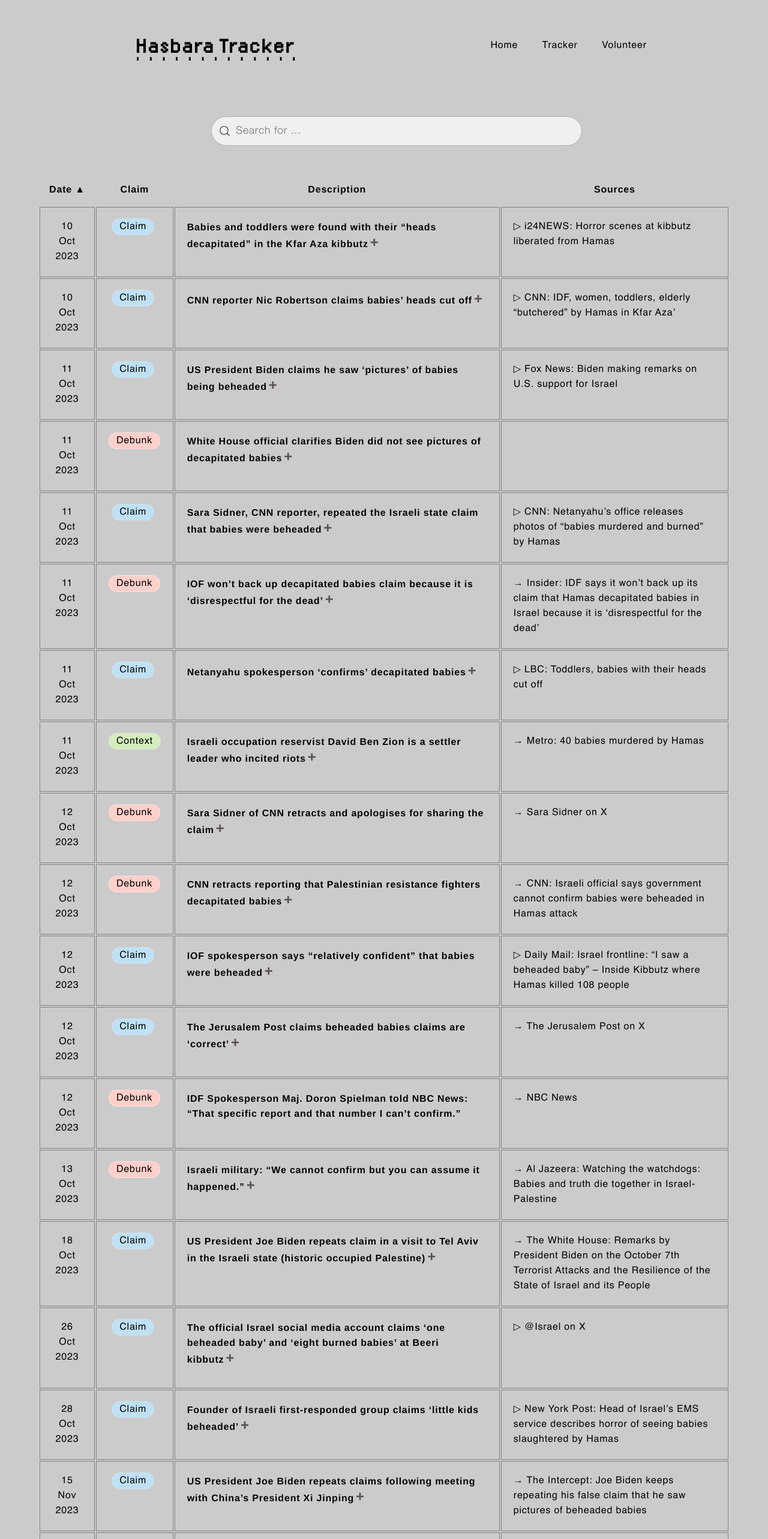
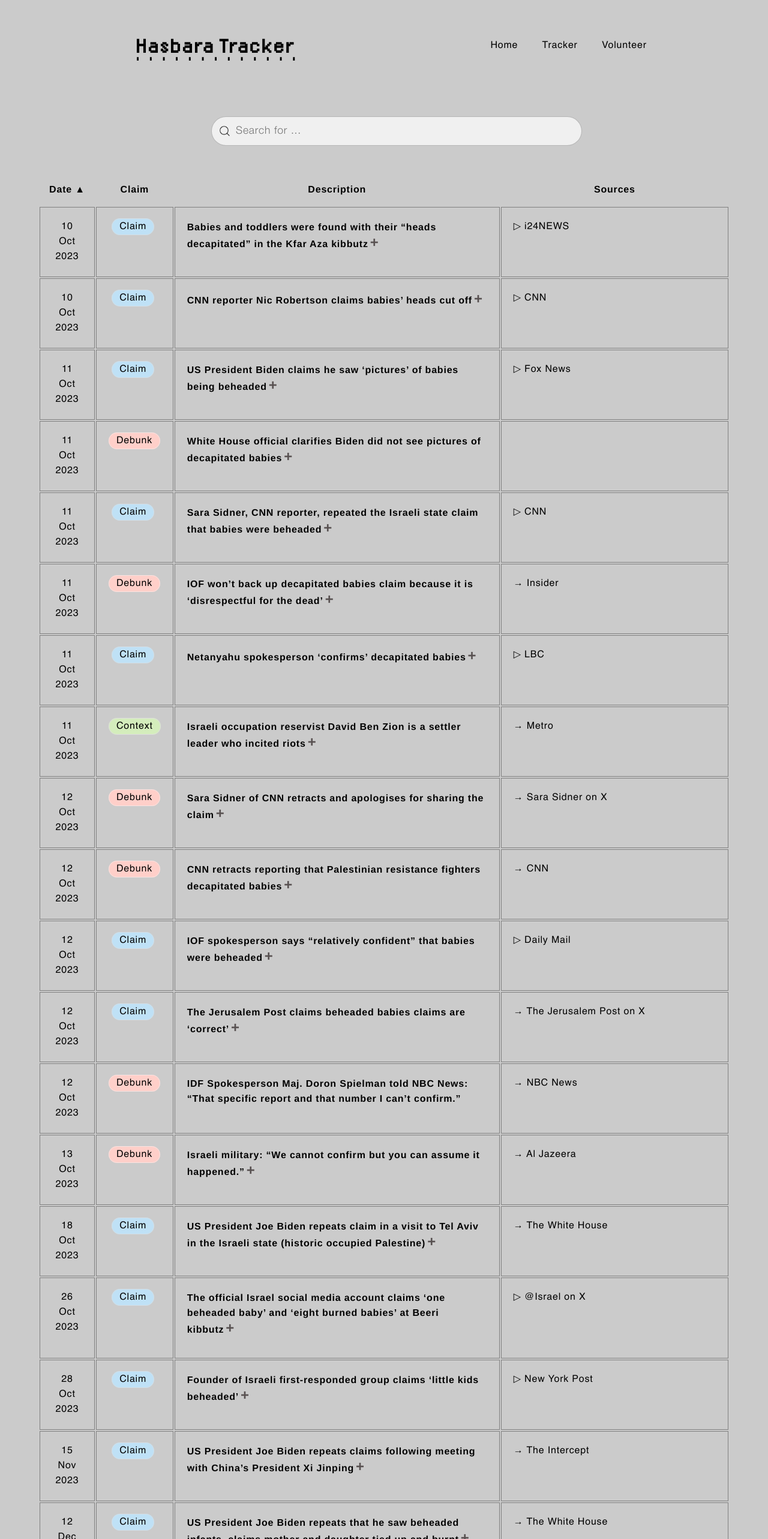
Before and after one commit to tamtzekin/hasbara-tracker, a React (Create React App) app: page /tracker in a window 1280 px wide. Shown: the top 2566 px of the page at 60% size. Built offline with nearby package versions, Linux system fonts and the light colour scheme.

Commit message:
shortened source text

```diff
--- a/src/components/data.js
+++ b/src/components/data.js
@@ -11,7 +11,7 @@ const data = [
             summaryClass: 'expand-text',
             details: 'A spokesperson for the Israeli state’s prime minister claimed babies and toddlers were found with their “heads decapitated” in the Kfar Aza kibbutz after Hamas fighters entered occupied Palestine on October 7, 2023.<br /><br />Nicole Zedeck, a reporter with Tel Aviv-based news channel i24, interviewed Israeli occupation force soldier David Ben Zion who made the same claim on October 10, 2023. He said: “They cut heads of children, they cut heads of women.”',
         },
-        sourceText: '▷ i24NEWS: Horror scenes at kibbutz liberated from Hamas',
+        sourceText: '▷ i24NEWS',
         sourceLink: 'https://archive.ph/QeCXs',
         videoLink: '/files/i24NEWS_10Oct.mp4',
     },
@@ -28,7 +28,7 @@ const data = [
             summaryClass: 'expand-text',
             details: 'Nic Robertson, a CNN reporter, claimed Palestinian resistance fighters carried out ISIS-style executions” by “cutting the heads off of people” including babies and killing their pets.<br /><br />“Men, women, children, hands bound, shot, executed, heads cut.”',
         },
-        sourceText: '▷ CNN: IDF, women, toddlers, elderly “butchered” by Hamas in Kfar Aza’',
+        sourceText: '▷ CNN',
         sourceLink: 'https://archive.ph/XRmh4',
         videoLink: '/files/CNN_NicRobertson_10Oct.mp4',
     },
@@ -45,7 +45,7 @@ const data = [
             summaryClass: 'expand-text',
             details: 'In an address to Jewish community leaders on October 11, 2023, Biden claimed: “I never really thought that I would see and have confirmed pictures of terrorists beheading children.”',
         },
-        sourceText: '▷ Fox News: Biden making remarks on U.S. support for Israel',
+        sourceText: '▷ Fox News',
         sourceLink: 'https://archive.ph/UN3Jd',
         videoLink: '/files/Fox_Biden_10Oct.mp4',
     },
@@ -79,7 +79,7 @@ const data = [
             summaryClass: 'expand-text',
             details: 'In a CNN news report, Sidner claimed babies and toddlers were found with their “heads decapitated” in Kfar Aza.',
         },
-        sourceText: '▷ CNN: Netanyahu’s office releases photos of “babies murdered and burned” by Hamas',
+        sourceText: '▷ CNN',
         sourceLink: 'https://archive.ph/wpEIM',
         videoLink: '/files/CNNTV_11Oct.mp4',
     },
@@ -96,7 +96,7 @@ const data = [
             summaryClass: 'expand-text',
             details: 'Israeli occupation force soldier Major Nir Dinar said the IOF refused to share the exact number of babies killed or how many had been beheaded as it is "disrespectful for the dead".',
         },
-        sourceText: '→ Insider: IDF says it won’t back up its claim that Hamas decapitated babies in Israel because it is ‘disrespectful for the dead’',
+        sourceText: '→ Insider',
         sourceLink: 'https://archive.ph/Otjey',
         videoLink: '',
     },
@@ -113,7 +113,7 @@ const data = [
             summaryClass: 'expand-text',
             details: 'Tal Heinrich spokesperson for the Israeli Prime Minister’s Office ‘confirmed’ soldiers on the ground had been dealing with babies who had been decapitated to LBC in the UK.',
         },
-        sourceText: '▷ LBC: Toddlers, babies with their heads cut off',
+        sourceText: '▷ LBC',
         sourceLink: 'https://archive.is/UwDCO',
         videoLink: '/files/LBC_11Oct.mp4',
     },
@@ -129,7 +129,7 @@ const data = [
             summaryClass: 'expand-text',
             details: 'After an Israeli reserve soldier named David Ben Zion told a reporter Palestinian militants “cut [off] heads of babies,” Biden, Netanyahu, and the international media amplified the dubious claim. The Grayzone has identified Ben Zion as a fanatical settler leader who incited riots by demanding a Palestinian town be “wiped out.”',
         },
-        sourceText: '→ Metro: 40 babies murdered by Hamas',
+        sourceText: '→ Metro',
         sourceLink: 'https://archive.is/NcD6m',
         videoLink: '',
     },
@@ -161,7 +161,7 @@ const data = [
             summaryClass: 'expand-text',
             details: 'CNN publishes an article stating that ‘Israeli official says government cannot confirm babies were beheaded in Hamas attack’.',
         },
-        sourceText: '→ CNN: Israeli official says government cannot confirm babies were beheaded in Hamas attack',
+        sourceText: '→ CNN',
         sourceLink: 'https://archive.ph/icFaG',
         videoLink: '',
     },
@@ -177,7 +177,7 @@ const data = [
             summaryClass: 'expand-text',
             details: 'In a video shared by the official IDF account (Israeli occupation forces), Israeli occupation force spokesperson Jonathon Conricus claimed Palestinian resistance fighters had “likely” carried out decapitations of babies in the Be’eri kibbutz.<br />“We got very very disturbing reports that came from the ground that there were babies that had been beheaded… I think we can now say with relative confidence that unfortunately this is what happened in Be’eri.”',
         },
-        sourceText: '▷ Daily Mail: Israel frontline: “I saw a beheaded baby” – Inside Kibbutz where Hamas killed 108 people',
+        sourceText: '▷ Daily Mail',
         sourceLink: 'https://www.youtube.com/watch?v=Wsbd_dV8Xf8',
         videoLink: '/files/GolanVach_12Oct.mp4',
     },
@@ -227,7 +227,7 @@ const data = [
             summaryClass: 'expand-text',
             details: 'Al Jazeera reports that when journalists asked a spokesman for the Israeli military about the story of beheaded babies, the reply was, “We cannot confirm but you can assume it happened.”',
         },
-        sourceText: '→ Al Jazeera: Watching the watchdogs: Babies and truth die together in Israel-Palestine',
+        sourceText: '→ Al Jazeera',
         sourceLink: 'https://archive.ph/RNLTs',
         videoLink: '',
     },
@@ -244,7 +244,7 @@ const data = [
             summaryClass: 'expand-text',
             details: 'In his speech, US President Biden states: “Children slaughtered. Babies slaughtered. Entire families massacred. Rape, beheadings, bodies burned alive.”',
         },
-        sourceText: '→ The White House: Remarks by President Biden on the October 7th Terrorist Attacks and the Resilience of the State of Israel and its People',
+        sourceText: '→ The White House',
         sourceLink: 'https://archive.ph/yqnZT',
         videoLink: '',
     },
@@ -277,7 +277,7 @@ const data = [
             summaryClass: 'expand-text',
             details: 'Eli Beer, president and founder of an Israeli first-responder group called United Hatzalah of Israel told the American Republican Jewish Committee in Las Vegas at a conference: “I saw little kids who were beheaded. We didn’t know which head belongs to which kid.” He also claimed a baby was baked in an oven.',
         },
-        sourceText: '▷ New York Post: Head of Israel’s EMS service describes horror of seeing babies slaughtered by Hamas',
+        sourceText: '▷ New York Post',
         sourceLink: 'https://archive.is/wkmFr',
         videoLink: '/files/EliBeer_28Oct.mp4',
     },
@@ -294,7 +294,7 @@ const data = [
             summaryClass: 'expand-text',
             details: 'At a press conference on November 15, 2023, Biden again repeats the debunked claim that Palestinian resistance fighters cut off babies’ heads and burned women and children alive.’<br /><br />“Hamas has already said publicly that they plan on attacking Israel again, like they did before, to where they were cutting babies’ heads off to burning women and children alive.”',
         },
-        sourceText: '→ The Intercept: Joe Biden keeps repeating his false claim that he saw pictures of beheaded babies',
+        sourceText: '→ The Intercept',
         sourceLink: 'https://archive.is/DK1ee',
         videoLink: '',
     },
@@ -312,7 +312,7 @@ const data = [
             summaryClass: 'expand-text',
             details: 'In a speech at Salamander Washington D.C., US President Biden once again repeated the claim that babies were beheaded.<br /><br />“I saw some of the photographs when I was there — tying a mother and her daughter together on a rope and then pouring kerosene on them and then burning them, beheading infants, doing things that are just inhuman — totally, completely inhuman.”',
         },
-        sourceText: '→ The White House: ‘Remarks by President Biden at a Campaign Reception',
+        sourceText: '→ The White House',
         sourceLink: 'https://archive.ph/cOJQW',
         videoLink: '',
     },
```
